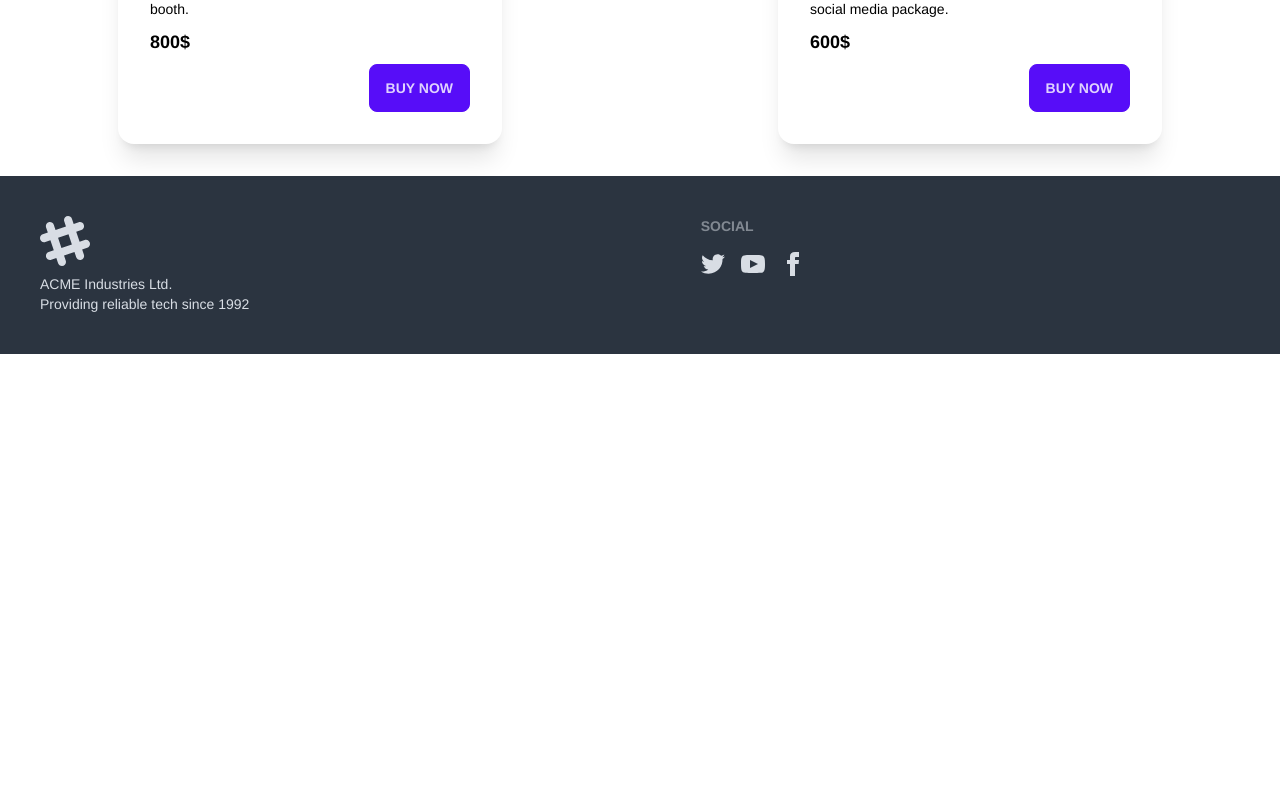
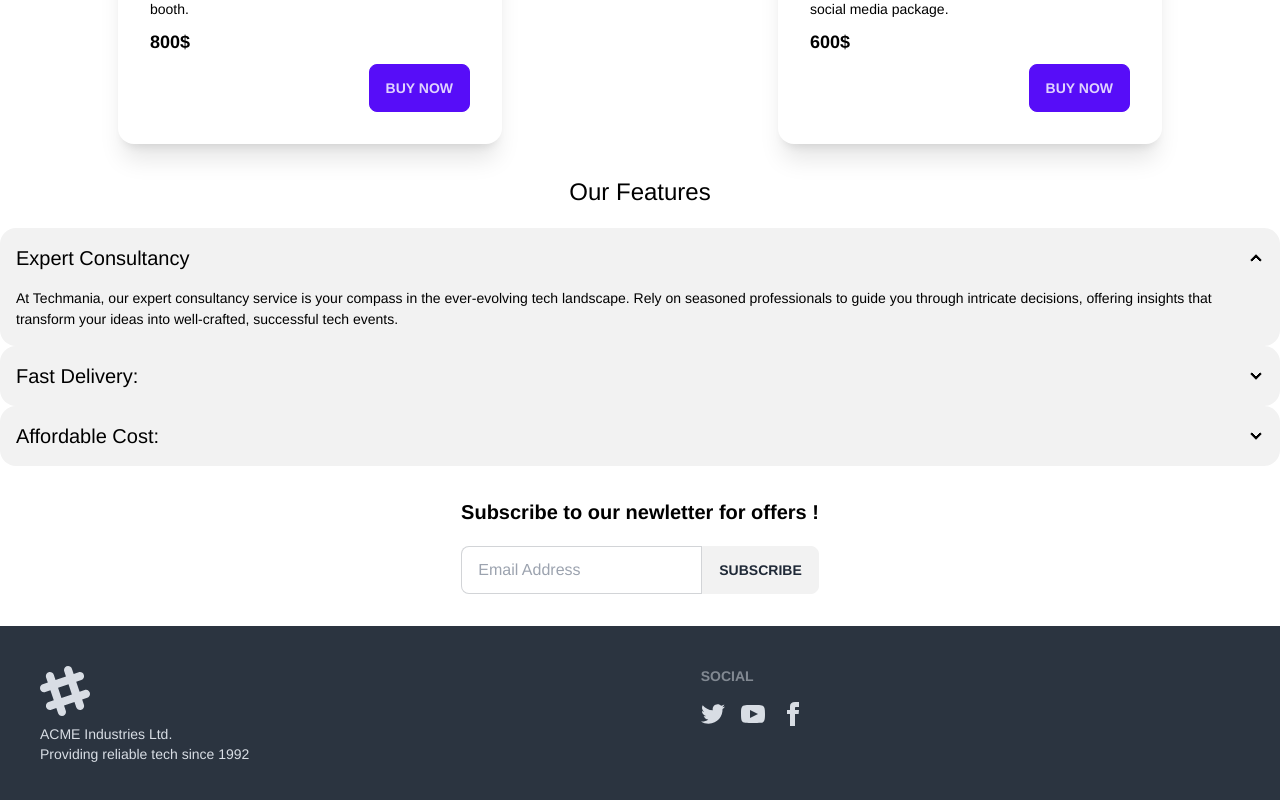
Before and after one commit to NasifAhmed/event-management, a React (Vite) app: page / in a window 1280 px wide. Shown: the part 2469-3269 px from the top of the page. Before the commit the page ends 2823 px from the top, so only its background shows below. Built offline with nearby package versions, Linux system fonts and the light colour scheme.

Commit message:
Add accordion and subscriptoin section on home page

```diff
--- /dev/null
+++ b/src/components/Accordion.jsx
@@ -0,0 +1,53 @@
+export default function Accordion() {
+    return (
+        <>
+            <div className="text-2xl text-center mb-5">Our Features</div>
+            <div className="collapse collapse-arrow bg-base-200">
+                <input type="radio" name="my-accordion-2" checked="checked" />
+                <div className="collapse-title text-xl font-medium">
+                    Expert Consultancy
+                </div>
+                <div className="collapse-content">
+                    <p>
+                        At Techmania, our expert consultancy service is your
+                        compass in the ever-evolving tech landscape. Rely on
+                        seasoned professionals to guide you through intricate
+                        decisions, offering insights that transform your ideas
+                        into well-crafted, successful tech events.
+                    </p>
+                </div>
+            </div>
+            <div className="collapse collapse-arrow bg-base-200">
+                <input type="radio" name="my-accordion-2" />
+                <div className="collapse-title text-xl font-medium">
+                    Fast Delivery:
+                </div>
+                <div className="collapse-content">
+                    <p>
+                        Techmania thrives on efficiency. Our commitment to fast
+                        delivery ensures that your tech event comes to life
+                        swiftly and seamlessly. From planning to execution, we
+                        prioritize timelines, ensuring that your vision is
+                        transformed into reality with speed and precision.
+                    </p>
+                </div>
+            </div>
+            <div className="collapse collapse-arrow bg-base-200">
+                <input type="radio" name="my-accordion-2" />
+                <div className="collapse-title text-xl font-medium">
+                    Affordable Cost:
+                </div>
+                <div className="collapse-content">
+                    <p>
+                        Unlock the potential of exceptional tech events without
+                        breaking the bank. Techmania takes pride in offering
+                        affordable solutions tailored to your budget. Our
+                        commitment to cost-effectiveness ensures that you get
+                        the most value from your investment, without
+                        compromising on quality.
+                    </p>
+                </div>
+            </div>
+        </>
+    );
+}
--- /dev/null
+++ b/src/components/Subscribe.jsx
@@ -0,0 +1,30 @@
+import toast from "react-hot-toast";
+
+export default function Subscribe() {
+    return (
+        <>
+            <div className="flex flex-col justify-center items-center space-y-5">
+                <h1 className="text-xl font-semibold">
+                    Subscribe to our newletter for offers !
+                </h1>
+                <div className="form-control">
+                    <div className="input-group">
+                        <input
+                            type="text"
+                            placeholder="Email Address"
+                            className="input input-bordered"
+                        />
+                        <button
+                            className="btn"
+                            onClick={() => {
+                                toast.success("Subscription Successful");
+                            }}
+                        >
+                            Subscribe
+                        </button>
+                    </div>
+                </div>
+            </div>
+        </>
+    );
+}
--- a/src/pages/Home.jsx
+++ b/src/pages/Home.jsx
@@ -1,5 +1,7 @@
+import Accordion from "../components/Accordion";
 import Banner from "../components/Banner";
 import Services from "../components/Services";
+import Subscribe from "../components/Subscribe";
 
 export default function Home() {
     return (
@@ -8,6 +10,12 @@ export default function Home() {
             <div>
                 <Services />
             </div>
+            <div>
+                <Accordion />
+            </div>
+            <div>
+                <Subscribe />
+            </div>
         </>
     );
 }
```
